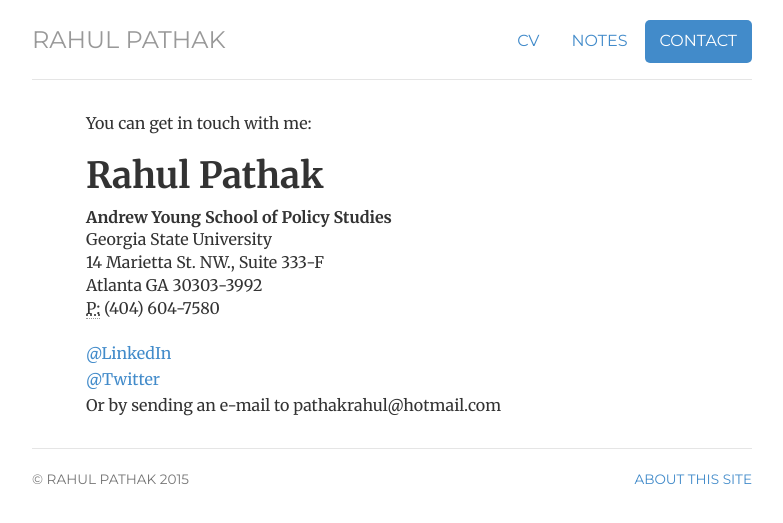
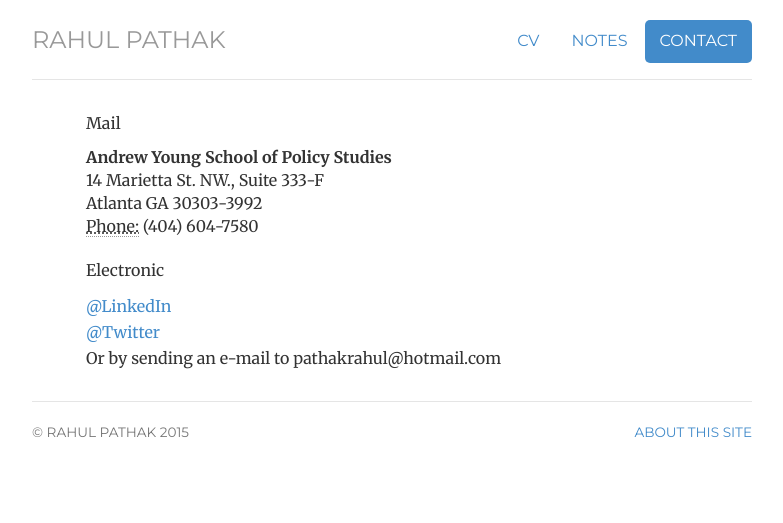
Before and after one commit to pathak-rahul/pathak-rahul.github.io, a Jekyll site: the page built from contact/index.html, in a window 1280 px wide. Shown: the top 523 px of the page, without its empty margins (248-1031 px from the left). Built offline with Jekyll 4.4.1, drawn with Linux system fonts in a browser that asks for light colours.

Commit message:
Update index.html

```diff
--- a/contact/index.html
+++ b/contact/index.html
@@ -9,19 +9,17 @@ description: Contact information for Rahul Pathak
 ---
 <div class="contact">
 
-		<p>You can get in touch with me:</p>
+		<p>Mail</p>
 
 				<div itemscope itemtype="http://data-vocabulary.org/Person">
-				<span itemprop="name"><h1>Rahul Pathak</h1></span>
 				<address>
 				<span itemprop="affiliation"><strong>Andrew Young School of Policy Studies</strong><br></span>
-				<span itemprop="affiliation">Georgia State University<br></span>
 				14 Marietta St. NW., Suite 333-F<br>
 				Atlanta GA 30303-3992<br>
-				<abbr title="phone">P:</abbr> (404) 604-7580<br>
+				<abbr title="phone">Phone:</abbr> (404) 604-7580<br>
 				</address>
 				</div>
-
+		<p>Electronic</p>
 			<ul class="list-unstyled">
 			<li><a href="http://www.linkedin.com/in/pathaksocial/">@LinkedIn</a></li>
 			<li><a href="https://twitter.com/pathaksocial/">@Twitter</a></li>
```
